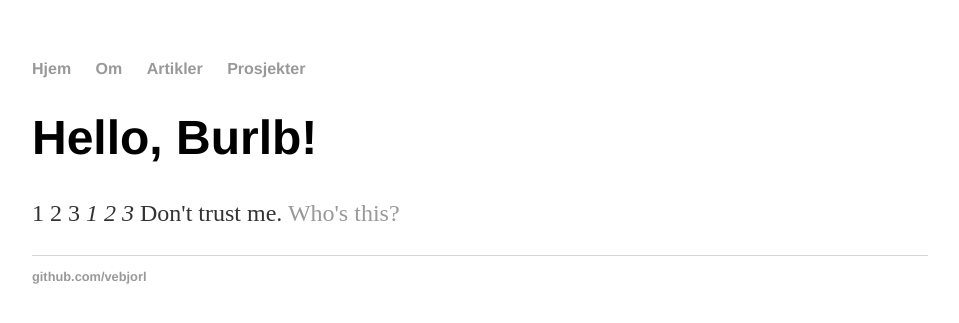
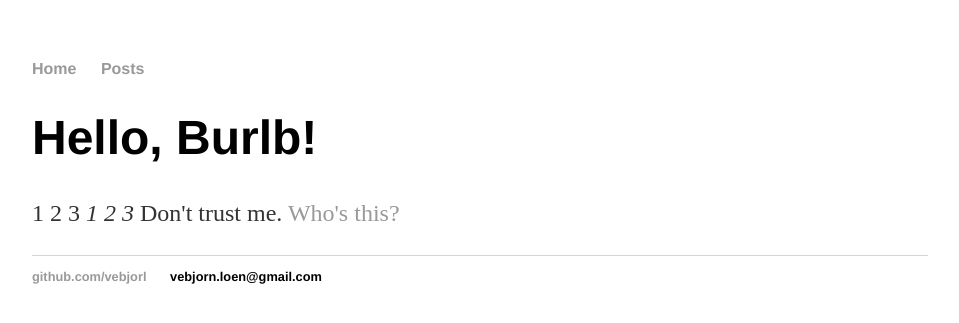
Before and after one commit to vebjorl/vebjorl.github.io, a Jekyll site: the page built from index.html, in a window 1280 px wide. Shown: the top 323 px of the page, without its empty margins (160-1119 px from the left). Built offline with Jekyll 4.4.1, drawn with Linux system fonts in a browser that asks for light colours.

Commit message:
Update default.html

```diff
--- a/_layouts/default.html
+++ b/_layouts/default.html
@@ -8,10 +8,8 @@
 		<body>
 			<nav>
 	    		<ul>
-	        		<li><a href="/">Hjem</a></li>
-		        	<li><a href="/about">Om</a></li>
-	         		<li><a href="/articles">Artikler</a></li>
-				<li><a href="/projects">Prosjekter</a></li>
+	        		<li><a href="/">Home</a></li>
+		     		<li><a href="/posts">Posts</a></li>
 	    		</ul>
 			</nav>
 			<div class="container">
@@ -22,6 +20,7 @@
 			<footer>
 	    		<ul>
 	        		<li><a href="https://github.com/vebjorl">github.com/vebjorl</a></li>
+				<li>vebjorn.loen@gmail.com</li>
           </ul>
 			</footer>
 		</body>
```
